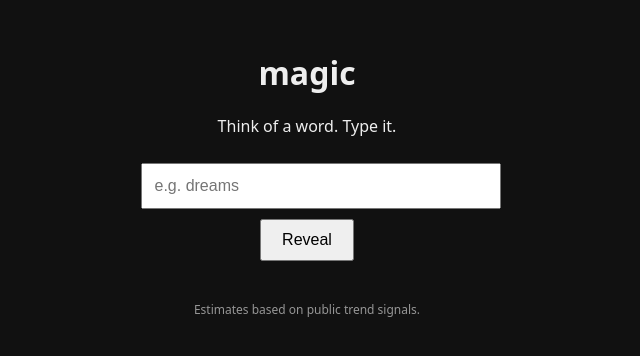
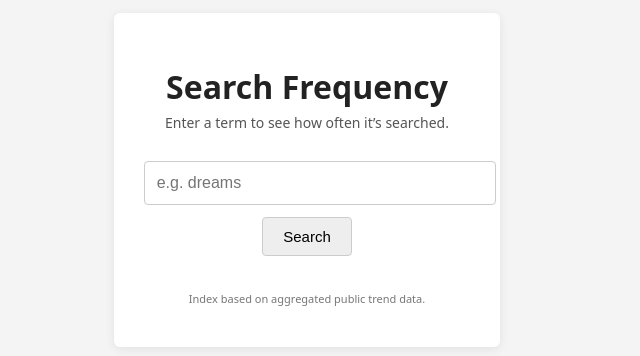
Before and after one commit to yishairasowsky/magic, a plain HTML site: page index.html in a window 1280 px wide. Shown: the part 228-584 px from the top of the page, without its empty margins (333-973 px from the left). Drawn offline with Linux system fonts and the light colour scheme.

Commit message:
Make interface look like a neutral analytics tool

```diff
--- a/app.js
+++ b/app.js
@@ -8,26 +8,29 @@ const trends = {
   "meaning of life": 35
 };
 
+function handleKey(e) {
+  if (e.key === "Enter") {
+    checkTerm();
+  }
+}
+
 function checkTerm() {
-  const input = document.getElementById("termInput").value
-    .toLowerCase()
-    .trim();
+  const inputEl = document.getElementById("termInput");
+  const input = inputEl.value.toLowerCase().trim();
 
   const resultEl = document.getElementById("result");
   resultEl.classList.remove("hidden");
 
   if (!input) {
-    resultEl.innerText = "You need to think of something first.";
+    resultEl.innerText = "Please enter a search term.";
     return;
   }
 
   const score = trends[input];
 
   if (score !== undefined) {
-    resultEl.innerText =
-      `"${input}" is a commonly searched thought right now.`;
+    resultEl.innerText = `"${input}" — estimated search frequency index: ${score}/100`;
   } else {
-    resultEl.innerText =
-      `"${input}" isn’t searched very often — which usually means it’s more personal than public.`;
+    resultEl.innerText = `"${input}" — estimated search frequency index: <10/100`;
   }
 }
--- a/index.html
+++ b/index.html
@@ -2,21 +2,27 @@
 <html lang="en">
 <head>
   <meta charset="UTF-8" />
-  <title>magic</title>
+  <title>Search Frequency</title>
   <link rel="stylesheet" href="style.css" />
 </head>
 <body>
   <div class="container">
-    <h1>magic</h1>
-    <p class="subtitle">Think of a word. Type it.</p>
+    <h1>Search Frequency</h1>
+    <p class="subtitle">Enter a term to see how often it’s searched.</p>
 
-    <input id="termInput" type="text" placeholder="e.g. dreams" />
-    <button onclick="checkTerm()">Reveal</button>
+    <input
+      id="termInput"
+      type="text"
+      placeholder="e.g. dreams"
+      onkeydown="handleKey(event)"
+    />
+
+    <button onclick="checkTerm()">Search</button>
 
     <div id="result" class="result hidden"></div>
 
     <p class="footer">
-      Estimates based on public trend signals.
+      Index based on aggregated public trend data.
     </p>
   </div>
 
--- a/style.css
+++ b/style.css
@@ -1,7 +1,7 @@
 body {
   font-family: system-ui, sans-serif;
-  background: #111;
-  color: #eee;
+  background: #f4f4f4;
+  color: #222;
   display: flex;
   justify-content: center;
   align-items: center;
@@ -10,26 +10,49 @@ body {
 
 .container {
   text-align: center;
-  max-width: 400px;
+  max-width: 420px;
+  background: #fff;
+  padding: 30px;
+  border-radius: 6px;
+  box-shadow: 0 2px 10px rgba(0,0,0,0.08);
+}
+
+h1 {
+  margin-bottom: 5px;
+}
+
+.subtitle {
+  margin-top: 0;
+  font-size: 14px;
+  color: #555;
 }
 
 input {
   width: 100%;
   padding: 12px;
-  margin-top: 10px;
+  margin-top: 15px;
   font-size: 16px;
+  border: 1px solid #ccc;
+  border-radius: 4px;
 }
 
 button {
-  margin-top: 10px;
+  margin-top: 12px;
   padding: 10px 20px;
-  font-size: 16px;
+  font-size: 15px;
   cursor: pointer;
+  border: 1px solid #ccc;
+  background: #eee;
+  border-radius: 4px;
+}
+
+button:hover {
+  background: #e0e0e0;
 }
 
 .result {
   margin-top: 20px;
-  font-size: 18px;
+  font-size: 16px;
 }
 
 .hidden {
@@ -37,7 +60,7 @@ button {
 }
 
 .footer {
-  margin-top: 40px;
-  font-size: 12px;
-  opacity: 0.6;
+  margin-top: 35px;
+  font-size: 11px;
+  color: #777;
 }
```
